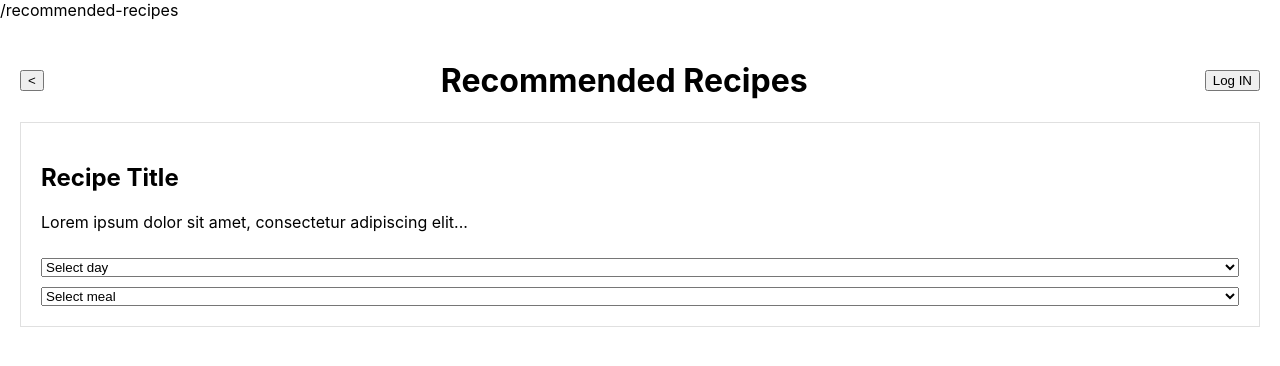
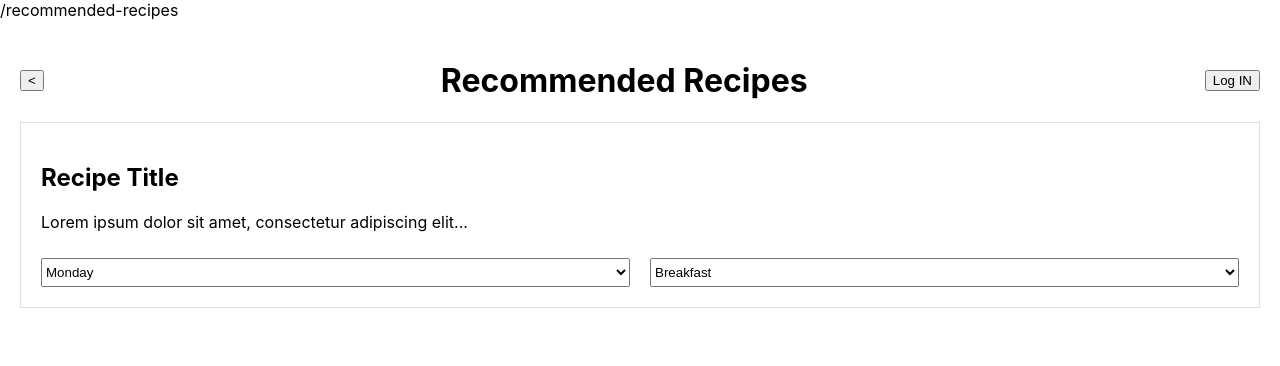
Before and after one commit to agiledev-students-fall2023/4-final-project-agile-architects-1, a React (Create React App) app in the folder front-end/: page /recommended-recipes in a window 1280 px wide. Shown: the top 366 px of the page. Built offline with nearby package versions, Linux system fonts and the light colour scheme.

Commit message:
drop down menus

```diff
--- a/front-end/src/routes/RecommendedRecipes.css
+++ b/front-end/src/routes/RecommendedRecipes.css
@@ -27,3 +27,18 @@
     margin-top: 10px;
     /* ... other styles ... */
 }
+
+.dropdown-container {
+    display: flex;
+    justify-content: space-between;
+    width: 100%;
+}
+
+.half-dropdown {
+    width: calc(50% - 10px); /* Account for the margin */
+    padding: 5px 0;
+}
+
+.half-dropdown:first-child {
+    margin-right: 20px; /* Space between the two dropdowns */
+}
--- a/front-end/src/routes/RecommendedRecipes.js
+++ b/front-end/src/routes/RecommendedRecipes.js
@@ -2,7 +2,7 @@ import React, { useState, useEffect } from 'react';
 import './RecommendedRecipes.css';
 
 function RecommendedRecipes() {
-    const daysOfWeek = ["Monday", "Tuesday", "Wednesday", "Thursday", "Friday", "Saturday", "Sunday"];
+    const days = ["Monday", "Tuesday", "Wednesday", "Thursday", "Friday", "Saturday", "Sunday"];
     const mealTypes = ["Breakfast", "Brunch", "Lunch", "Afternoon Tea", "Dinner", "Night Snack"];
 
     const [recipes, setRecipes] = useState([]);
@@ -37,21 +37,19 @@ function RecommendedRecipes() {
                         <h2>{recipe.title}</h2>
                         <p>{recipe.description}</p>
 
-                        <select
-                            value={selectedDay[recipe.id] || ""}
-                            onChange={(e) => setSelectedDay(prev => ({ ...prev, [recipe.id]: e.target.value }))}
-                        >
-                            <option value="" disabled>Select day</option>
-                            {daysOfWeek.map(day => <option key={day} value={day}>{day}</option>)}
-                        </select>
+                        <div className="dropdown-container">
+                            <select className="half-dropdown">
+                                {days.map(selectedDay => (
+                                    <option key={selectedDay} value={selectedDay}>{selectedDay}</option>
+                                ))}
+                            </select>
 
-                        <select
-                            value={selectedMeal[recipe.id] || ""}
-                            onChange={(e) => setSelectedMeal(prev => ({ ...prev, [recipe.id]: e.target.value }))}
-                        >
-                            <option value="" disabled>Select meal</option>
-                            {mealTypes.map(meal => <option key={meal} value={meal}>{meal}</option>)}
-                        </select>
+                            <select className="half-dropdown">
+                                {mealTypes.map(meal => (
+                                    <option key={meal} value={meal}>{meal}</option>
+                                ))}
+                            </select>
+                        </div>
                     </div>
                 ))}
             </div>
```
